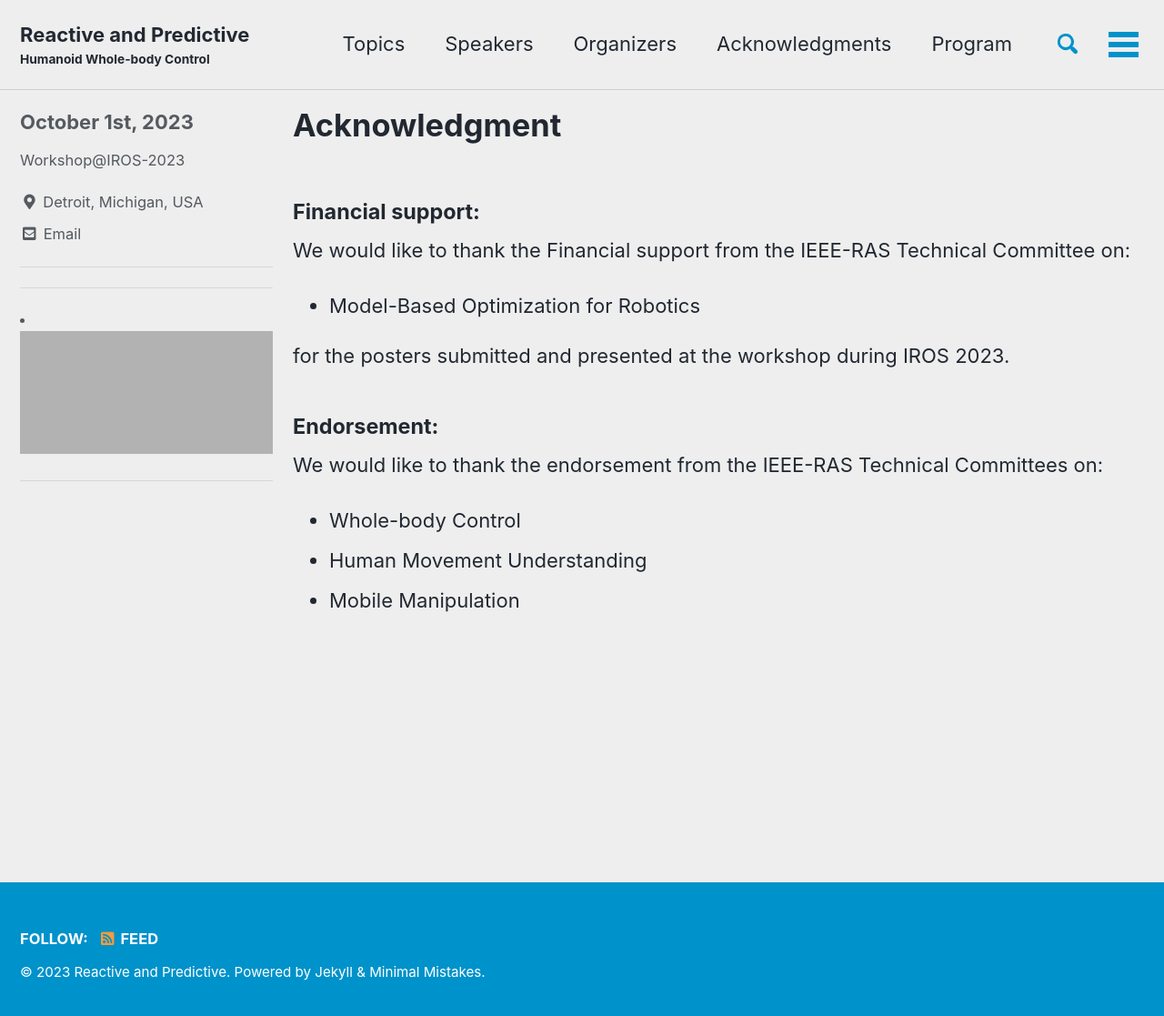
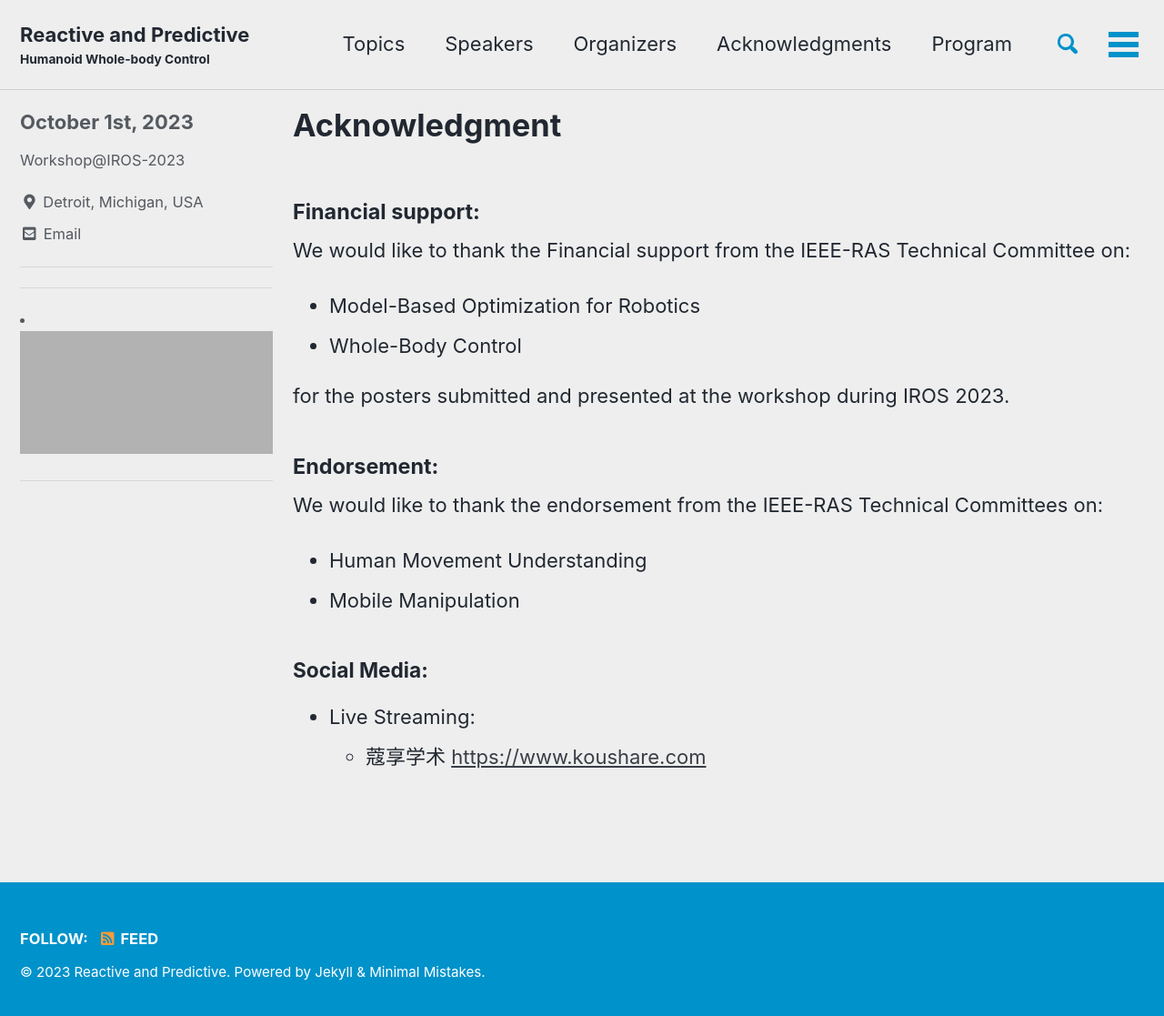
Before and after one commit to iros-2023-humanoid/iros-2023-humanoid, a Jekyll site: the page built from _pages/acknowledgments.md, in a window 1280 px wide and 1125 px high. Shown: the top 1117 px of the window at 91% size. Built offline with Jekyll 4.4.1, drawn with Linux system fonts in a browser that asks for light colours; cached includes are drawn as plain includes; grey boxes are pictures that could not be loaded.

Commit message:
Live stream

```diff
--- a/_pages/acknowledgments.md
+++ b/_pages/acknowledgments.md
@@ -11,12 +11,18 @@ classes: wide
 We would like to thank the Financial support from the IEEE-RAS Technical Committee on:
 
 * Model-Based Optimization for Robotics
+* Whole-Body Control
 
 for the posters submitted and presented at the workshop during IROS 2023.
 
 #### Endorsement:
 We would like to thank the endorsement from the IEEE-RAS Technical Committees on:
 
-* Whole-body Control
 * Human Movement Understanding
 * Mobile Manipulation
+
+
+##### Social Media:
+
+*  Live Streaming:
+   *  蔻享学术 [https://www.koushare.com](https://www.koushare.com)
```
Also changed, not shown: _layouts/home.html (+7 -0 lines).
